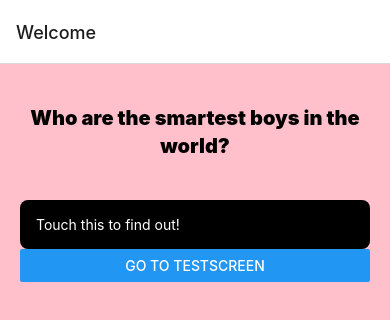
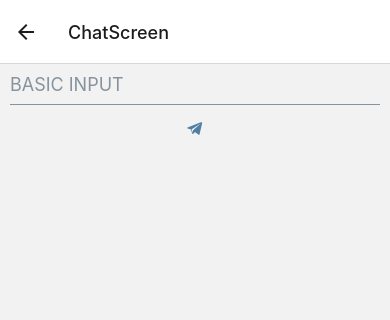
Before and after one commit to larswan/smardy-boys, a React Native app: screen /ChatScreen in a window 390 px wide. Shown: the top 320 px of the page. Built offline with nearby package versions, Linux system fonts and the light colour scheme.

Commit message:
added chatscreen and text input

```diff
--- a/App.jsx
+++ b/App.jsx
@@ -6,6 +6,7 @@ const Stack = createNativeStackNavigator();
 
 import Home from './components/Home';
 import TestScreen from './components/TestScreen';
+import ChatScreen from './components/ChatScreen';
 
 export default function App() {
 
@@ -21,6 +22,10 @@ export default function App() {
         name="TestScreen"
         component={TestScreen}
         />
+        <Stack.Screen
+        name="ChatScreen"
+        component={ChatScreen}
+        />
       </Stack.Navigator>
     </NavigationContainer>
   );
--- /dev/null
+++ b/components/ChatScreen.jsx
@@ -0,0 +1,34 @@
+import { Modal, ViewAlert, Pressable, ScrollView, StyleSheet, Text, TextInput, TouchableOpacity, TouchableWithoutFeedback, View } from 'react-native';
+import { useState } from 'react';
+import { Button, Icon, Input, LinearGradient, Divider } from '@rneui/themed';
+
+const ChatScreen = () => {
+
+    const [newChat, setNewChat] = useState("")
+    const handleMessage = () => {
+
+    }
+    const handleChange = (e) => {
+        // console.log(e)
+
+        setNewChat(e)
+        console.log(newChat)
+    }
+
+    console.log(newChat)
+
+    return (
+        <ScrollView>
+            <View className="flex ">
+                <Input placeholder='BASIC INPUT' type="text" value={newChat} onChangeText={handleChange} />
+                <Icon
+                    name='sc-telegram'
+                    type='evilicon'
+                    color='#517fa4'
+                    onPress={()=>{handleMessage()}}
+                />
+            </View>
+        </ScrollView>
+    )
+}
+export default ChatScreen
--- a/components/Home.jsx
+++ b/components/Home.jsx
@@ -24,6 +24,14 @@ const Home = ({navigation}) => {
                         }
                     />
                 </View>
+                <View>
+                    <Button
+                        title="CHAT!"
+                        onPress={() =>
+                            navigation.navigate('ChatScreen')
+                        }
+                    />
+                </View>
             </ScrollView>
         </View>
     )
```
Also changed, not shown: 2 other files (tests, documents, lock files or other folders).
